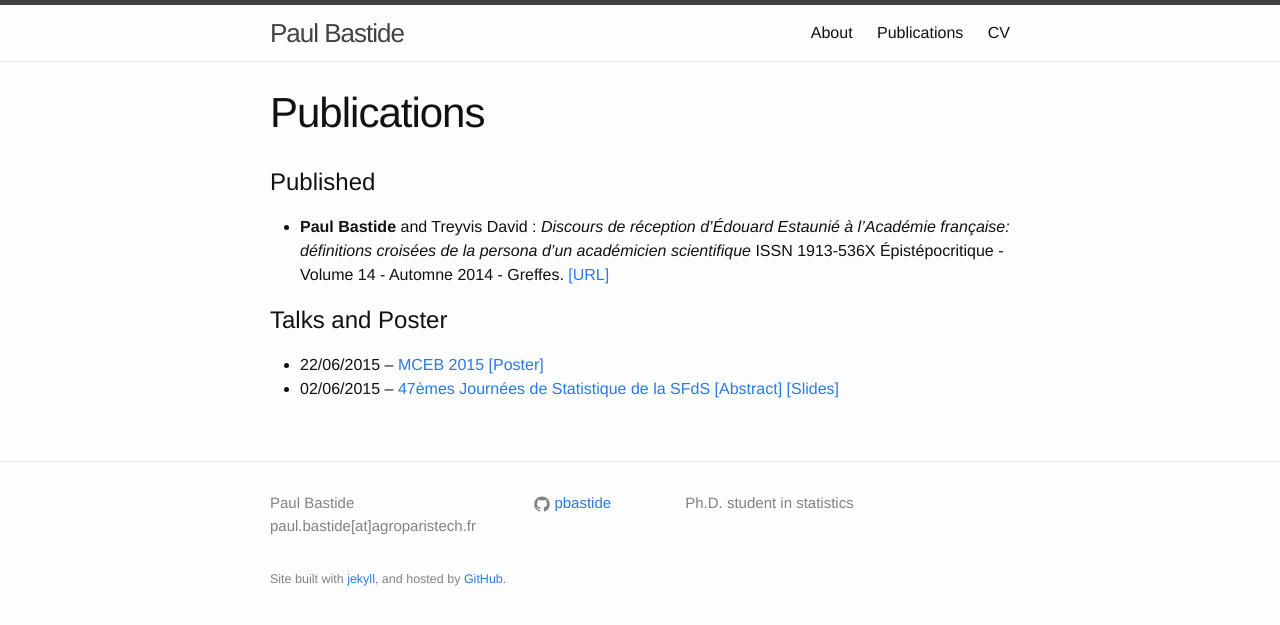
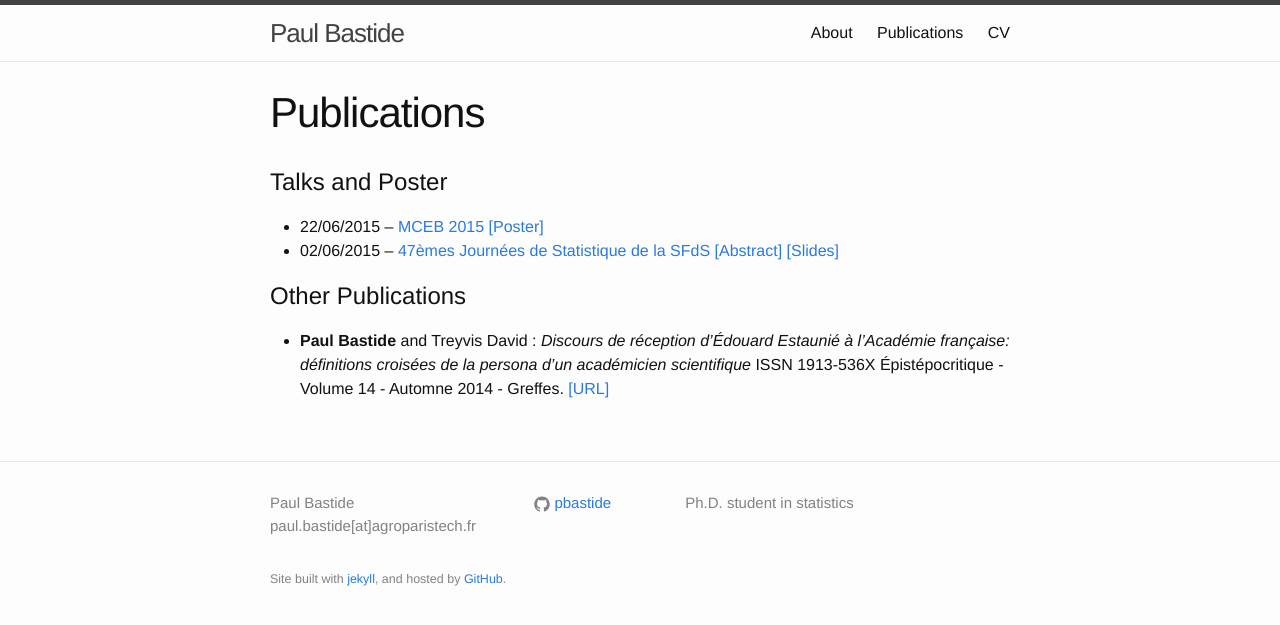
Before and after one commit to pbastide/pbastide.github.io, a Jekyll site: the page built from publi.md, in a window 1280 px wide. Shown: the top 625 px of the page. Built offline with Jekyll 4.4.1, drawn with Linux system fonts in a browser that asks for light colours; Markdown is read by kramdown in place of the engine named in the settings.

Commit message:
Other Publications for Estaunier

```diff
--- a/publi.md
+++ b/publi.md
@@ -3,15 +3,16 @@ layout: page
 title: Publications
 weight: 3
 ---
-# Published
+
+# Talks and Poster
+
+- 22/06/2015 -- [MCEB 2015](http://www.lirmm.fr/mceb2015/index.php) [[Poster]]({{site.baseurl}}/docs/20150622_poster_MCEB.pdf)
+- 02/06/2015 -- [47èmes Journées de Statistique de la SFdS](http://jds2015.sfds.asso.fr/) [[Abstract]]({{site.baseurl}}/docs/SFdS_2015_v2.pdf) [[Slides]]({{site.baseurl}}/docs/20150602_JdS.pdf)
+
+# Other Publications
 
 - **Paul Bastide** and Treyvis David :
 *Discours de réception d’Édouard Estaunié à l’Académie française: définitions croisées de
  la persona d’un académicien scientifique* ISSN 1913-536X
  Épistépocritique - Volume 14 - Automne 2014 - Greffes.
   [[URL]](http://www.epistemocritique.org/spip.php?article390)
-
-# Talks and Poster
-
-- 22/06/2015 -- [MCEB 2015](http://www.lirmm.fr/mceb2015/index.php) [[Poster]]({{site.baseurl}}/docs/20150622_poster_MCEB.pdf)
-- 02/06/2015 -- [47èmes Journées de Statistique de la SFdS](http://jds2015.sfds.asso.fr/) [[Abstract]]({{site.baseurl}}/docs/SFdS_2015_v2.pdf) [[Slides]]({{site.baseurl}}/docs/20150602_JdS.pdf)
```
